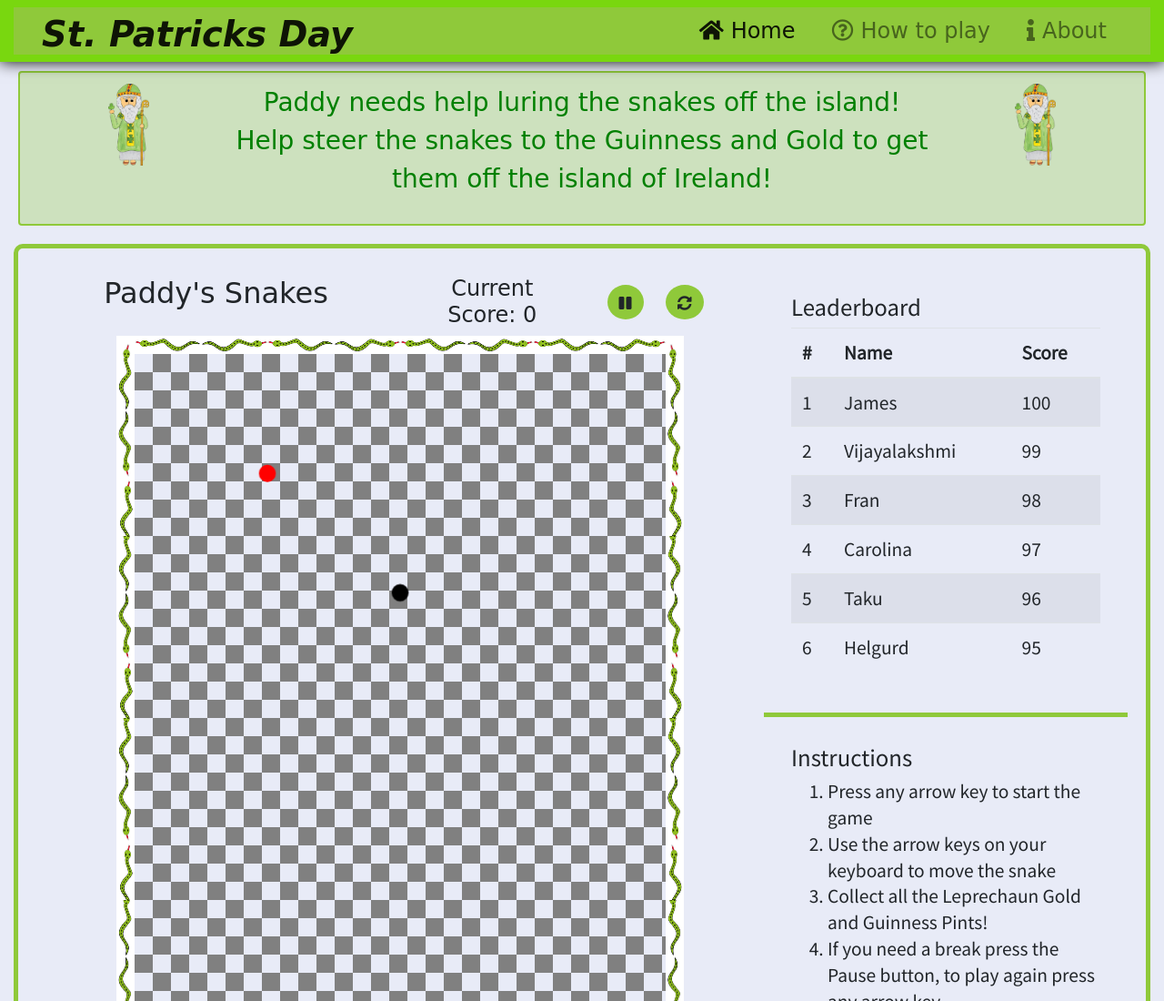
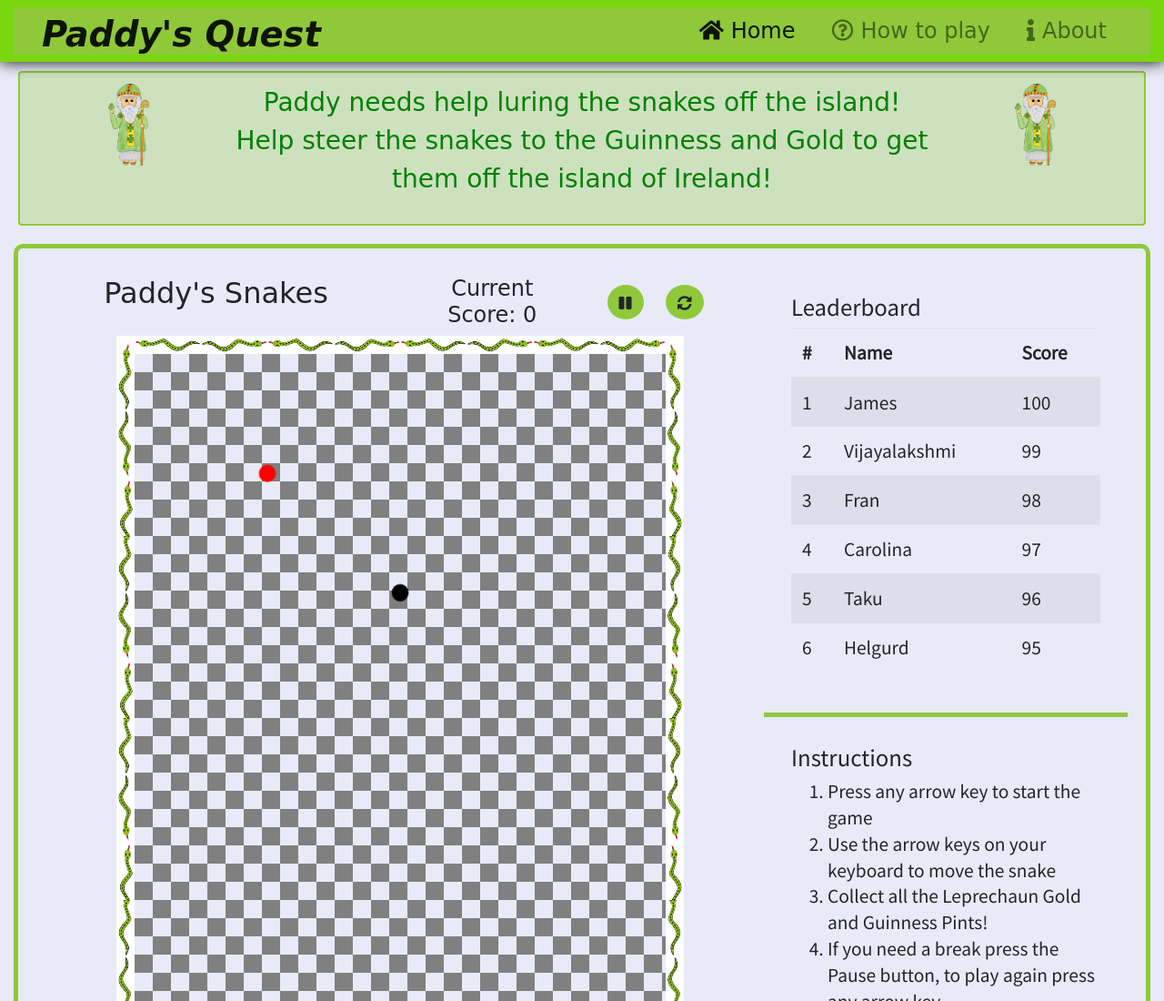
Before and after one commit to Summersby95/saint-patrick-hack, a plain HTML site: page index.html in a window 1280 px wide. Shown: the top 1100 px of the page at 91% size. Drawn offline with nearby package versions, Linux system fonts and the light colour scheme; a web font is replaced by a local one.

Commit message:
fix: change project title to 'Paddys Quest'

```diff
--- a/index.html
+++ b/index.html
@@ -5,7 +5,7 @@
   <meta charset="UTF-8">
   <meta name="viewport" content="width=device-width, initial-scale=1.0">
   <meta http-equiv="X-UA-Compatible" content="ie=edge">
-  <title>St.Patricks Day</title>
+  <title>Paddy's Quest</title>
   <link rel="icon" href="https://cdn3.iconfinder.com/data/icons/spring-2-1/30/Clover-512.png" type="image/icon type">
   <link rel="preconnect" href="https://fonts.gstatic.com">
   <link href="https://fonts.googleapis.com/css2?family=Gilda+Display&display=swap" rel="stylesheet">
@@ -22,7 +22,7 @@
     <div class="row align-items-center justify-content-center ">
       <div class="col-12">
         <nav class="navbar navbar-expand-md navbar-light">
-          <a class="navbar navbar-brand" href="index.html">St. Patricks Day</a>
+          <a class="navbar navbar-brand" href="index.html">Paddy's Quest</a>
           <button class="navbar-toggler" aria-expanded="false" aria-controls="navbarNavDropDown" aria-label="Toggle navigation" type="button" data-target="#navbarNavDropDown" data-toggle="collapse">
             <span class="custom-navbar-toggler-icon">
               <i class="fas fa-bars"></i>
```
